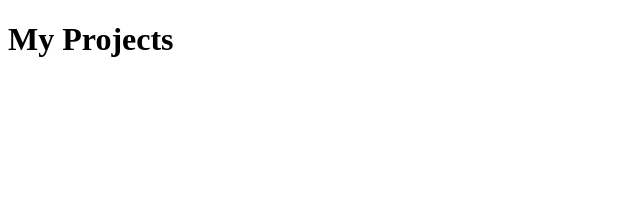
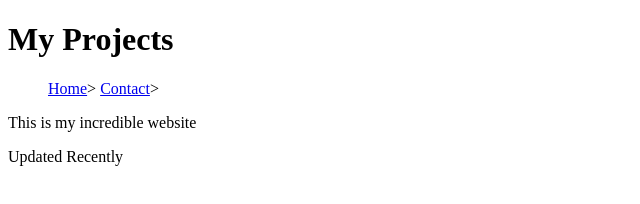
Before and after one commit to Legomanlee/Portfolio_WADD, a plain HTML site: page Code/Projects.html in a window 1280 px wide. Shown: the whole page, without its empty margins (0-640 px from the left). Drawn offline with Linux system fonts and the light colour scheme.

Commit message:
Connected all the pages

```diff
--- a/Code/Projects.html
+++ b/Code/Projects.html
@@ -5,6 +5,22 @@
     <title>Joshua's Portfolio</title>
   </head>
   <body>
-    <h1>My Projects</h1>
+    <header>
+        <h1>My Projects</h1>
+        <nav>
+            <ul>
+                <a href="/Code/HomePage.html">Home</a>></a>
+                <a href="/Code/Contact.html">Contact</a>></a>
+            </ul>
+        </nav>
+    </header>
+    <main>
+        <p>
+            This is my incredible website
+        </p>
+        <footer>
+            Updated Recently
+        </footer>
+    </main>
   </body>
 </html>
```
Also changed, not shown: Code/Contact.html (+17 -1 lines), Code/HomePage.html (+18 -6 lines).
